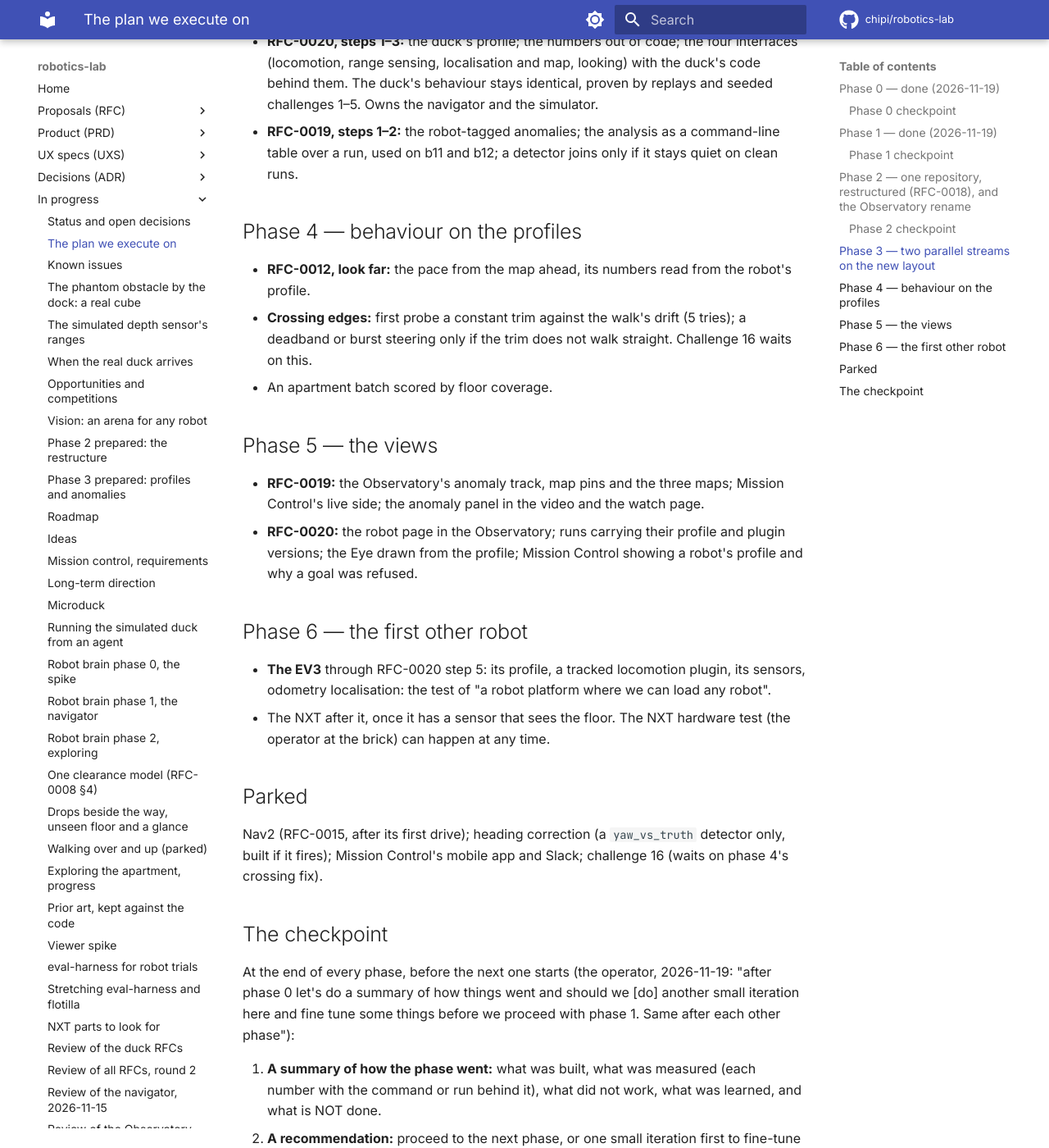
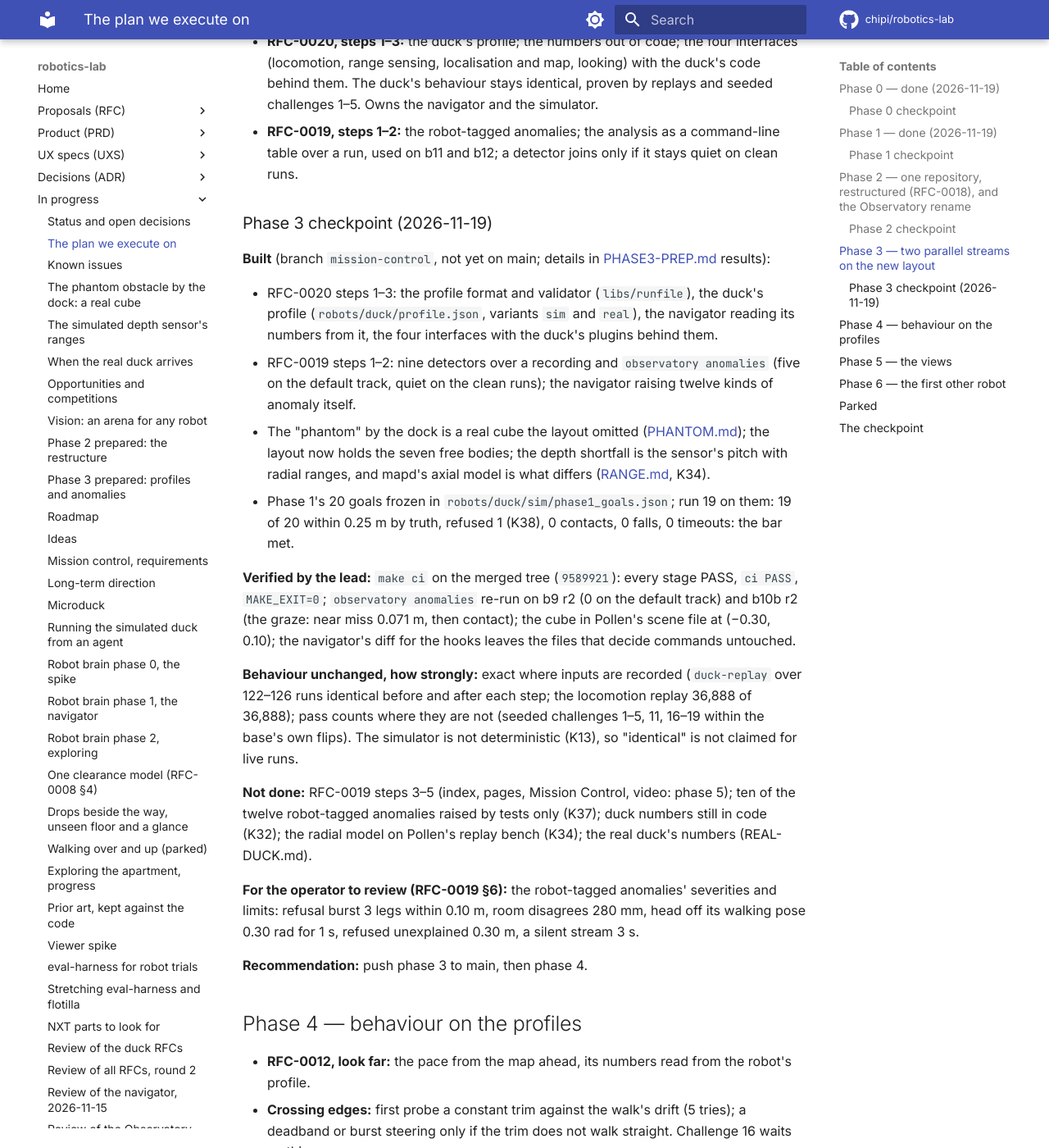
Before and after one commit to chipi/robotics-lab, an MkDocs documentation site: the page built from docs/wip/EXECUTION-PLAN.md, in a window 1280 px wide and 1400 px high, scrolled down 3768 px. Shown: the whole window at 82% size. Built offline with MkDocs 1.6.1 and Material for MkDocs 9.7.7, drawn with Linux system fonts in a browser that asks for light colours; comment, search, counter and statistics services are not loaded.

Commit message:
docs: the phase 3 checkpoint; K38 run 19's refused goal
Co-Authored-By: Claude Opus 5.5 <noreply@anthropic.com>
Claude-Session: https://claude.ai/code/session_014cvkLDtihKBLiV2cbMenbC

```diff
--- a/docs/wip/EXECUTION-PLAN.md
+++ b/docs/wip/EXECUTION-PLAN.md
@@ -130,6 +130,42 @@ delete; names kept as `miniview` on purpose (K30); nothing run on GitHub yet.
 - **RFC-0019, steps 1–2:** the robot-tagged anomalies; the analysis as a command-line table over a
   run, used on b11 and b12; a detector joins only if it stays quiet on clean runs.
 
+### Phase 3 checkpoint (2026-11-19)
+
+**Built** (branch `mission-control`, not yet on main; details in
+[PHASE3-PREP.md](PHASE3-PREP.md) results):
+
+- RFC-0020 steps 1–3: the profile format and validator (`libs/runfile`), the duck's profile
+  (`robots/duck/profile.json`, variants `sim` and `real`), the navigator reading its numbers from it,
+  the four interfaces with the duck's plugins behind them.
+- RFC-0019 steps 1–2: nine detectors over a recording and `observatory anomalies` (five on the
+  default track, quiet on the clean runs); the navigator raising twelve kinds of anomaly itself.
+- The "phantom" by the dock is a real cube the layout omitted ([PHANTOM.md](PHANTOM.md)); the layout
+  now holds the seven free bodies; the depth shortfall is the sensor's pitch with radial ranges, and
+  mapd's axial model is what differs ([RANGE.md](RANGE.md), K34).
+- Phase 1's 20 goals frozen in `robots/duck/sim/phase1_goals.json`; run 19 on them: 19 of 20 within
+  0.25 m by truth, refused 1 (K38), 0 contacts, 0 falls, 0 timeouts: the bar met.
+
+**Verified by the lead:** `make ci` on the merged tree (`9589921`): every stage PASS, `ci PASS`,
+`MAKE_EXIT=0`; `observatory anomalies` re-run on b9 r2 (0 on the default track) and b10b r2 (the
+graze: near miss 0.071 m, then contact); the cube in Pollen's scene file at (−0.30, 0.10); the
+navigator's diff for the hooks leaves the files that decide commands untouched.
+
+**Behaviour unchanged, how strongly:** exact where inputs are recorded (`duck-replay` over 122–126
+runs identical before and after each step; the locomotion replay 36,888 of 36,888); pass counts
+where they are not (seeded challenges 1–5, 11, 16–19 within the base's own flips). The simulator is
+not deterministic (K13), so "identical" is not claimed for live runs.
+
+**Not done:** RFC-0019 steps 3–5 (index, pages, Mission Control, video: phase 5); ten of the twelve
+robot-tagged anomalies raised by tests only (K37); duck numbers still in code (K32); the radial
+model on Pollen's replay bench (K34); the real duck's numbers (REAL-DUCK.md).
+
+**For the operator to review (RFC-0019 §6):** the robot-tagged anomalies' severities and limits:
+refusal burst 3 legs within 0.10 m, room disagrees 280 mm, head off its walking pose 0.30 rad for
+1 s, refused unexplained 0.30 m, a silent stream 3 s.
+
+**Recommendation:** push phase 3 to main, then phase 4.
+
 ## Phase 4 — behaviour on the profiles
 
 - **RFC-0012, look far:** the pace from the map ahead, its numbers read from the robot's profile.
```
Also changed, not shown: docs/wip/KNOWN-ISSUES.md (+1 -0 lines).
